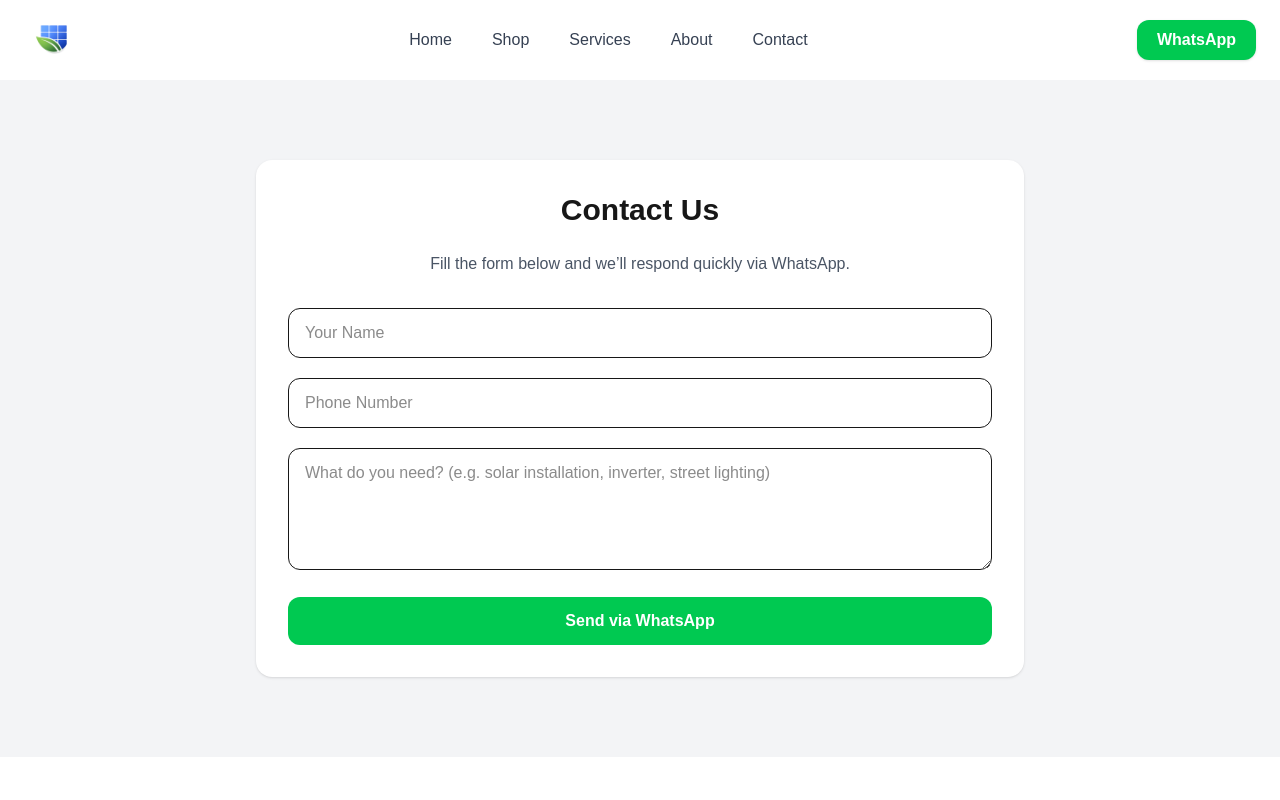
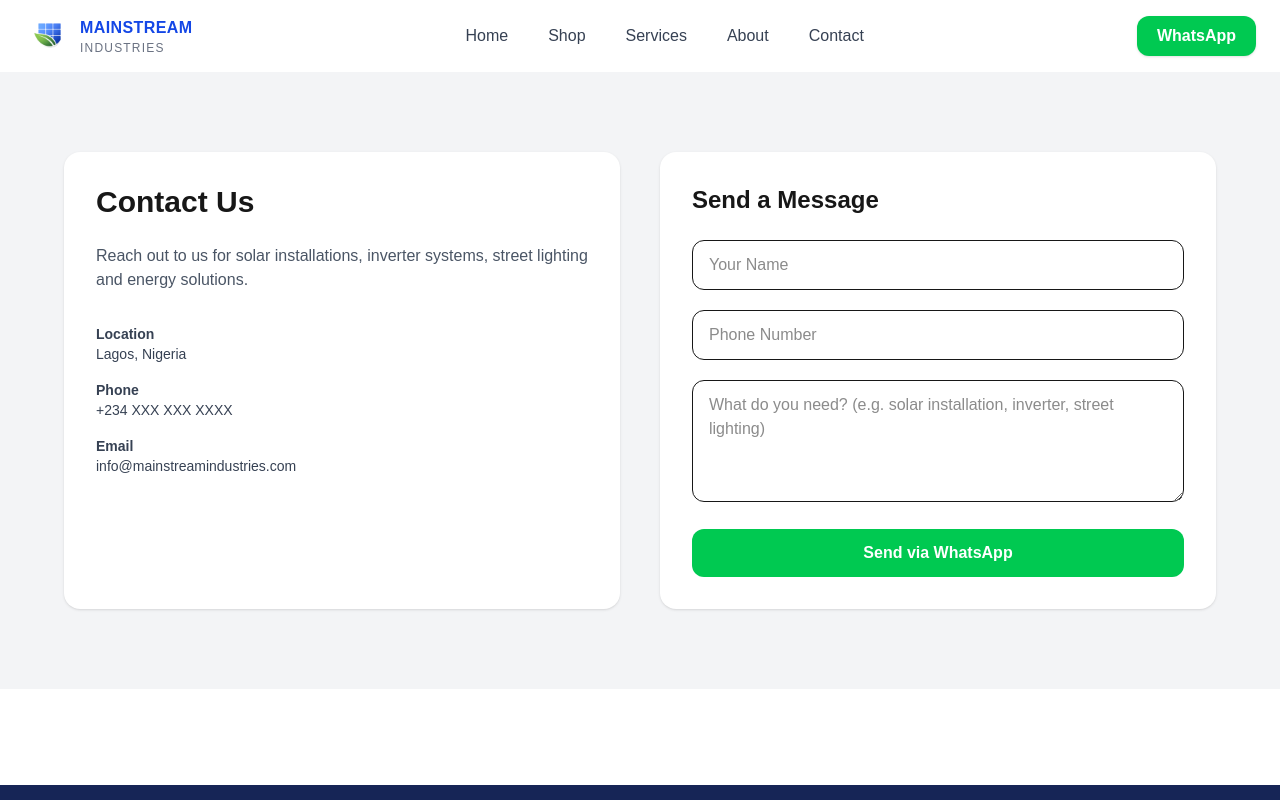
Before and after one commit to sergeambeshi-bit/mainstream-industries, a Next.js app: page /contact in a window 1280 px wide. Shown: the top 800 px of the page. Built offline with nearby package versions, Linux system fonts and the light colour scheme.

Commit message:
added full company contact details and improved contact page layout

```diff
--- a/app/contact/page.tsx
+++ b/app/contact/page.tsx
@@ -24,17 +24,45 @@ Message: ${form.message}`;
 
   return (
     <div className="bg-gray-100 py-20 px-4 sm:px-6">
-      <div className="max-w-3xl mx-auto bg-white p-8 rounded-2xl shadow-sm">
+      <div className="max-w-6xl mx-auto grid md:grid-cols-2 gap-10">
 
-        <h1 className="text-3xl font-bold mb-6 text-center">
+        {/* 🔥 CONTACT INFO */}
+        <div className="bg-white p-8 rounded-2xl shadow-sm">
+          <h1 className="text-3xl font-bold mb-6">
             Contact Us
           </h1>
 
-        <p className="text-gray-600 text-center mb-8">
-          Fill the form below and we’ll respond quickly via WhatsApp.
+          <p className="text-gray-600 mb-8">
+            Reach out to us for solar installations, inverter systems, street lighting and energy solutions.
           </p>
 
-        {/* FORM */}
+          <div className="space-y-4 text-gray-700 text-sm">
+
+            <div>
+              <p className="font-semibold">Location</p>
+              <p>Lagos, Nigeria</p>
+            </div>
+
+            <div>
+              <p className="font-semibold">Phone</p>
+              <p>+234 XXX XXX XXXX</p>
+            </div>
+
+            <div>
+              <p className="font-semibold">Email</p>
+              <p>info@mainstreamindustries.com</p>
+            </div>
+
+          </div>
+        </div>
+
+        {/* 🧾 FORM */}
+        <div className="bg-white p-8 rounded-2xl shadow-sm">
+
+          <h2 className="text-2xl font-semibold mb-6">
+            Send a Message
+          </h2>
+
           <div className="space-y-5">
 
             <input
@@ -74,6 +102,8 @@ Message: ${form.message}`;
           </div>
 
         </div>
+
+      </div>
     </div>
   );
 }
--- a/components/Footer.tsx
+++ b/components/Footer.tsx
@@ -37,48 +37,36 @@ export default function Footer() {
           </h3>
 
           <ul className="space-y-2 text-blue-200 text-sm">
-            <li>
-              <Link href="/" className="hover:text-white transition">
-                Home
-              </Link>
-            </li>
-            <li>
-              <Link href="/shop" className="hover:text-white transition">
-                Shop
-              </Link>
-            </li>
-            <li>
-              <Link href="/services" className="hover:text-white transition">
-                Services
-              </Link>
-            </li>
-            <li>
-              <Link href="/about" className="hover:text-white transition">
-                About
-              </Link>
-            </li>
-            <li>
-              <Link href="/contact" className="hover:text-white transition">
-                Contact
-              </Link>
-            </li>
+            <li><Link href="/" className="hover:text-white transition">Home</Link></li>
+            <li><Link href="/shop" className="hover:text-white transition">Shop</Link></li>
+            <li><Link href="/services" className="hover:text-white transition">Services</Link></li>
+            <li><Link href="/about" className="hover:text-white transition">About</Link></li>
+            <li><Link href="/contact" className="hover:text-white transition">Contact</Link></li>
           </ul>
         </div>
 
-        {/* Contact */}
+        {/* 🔥 UPDATED CONTACT */}
         <div>
           <h3 className="font-semibold mb-4 text-white">
             Contact
           </h3>
 
+          {/* Location */}
           <p className="text-blue-200 text-sm mb-2">
-            Nigeria
+            Lagos, Nigeria
           </p>
 
+          {/* Phone */}
+          <p className="text-blue-200 text-sm">
+            Phone: +234 XXX XXX XXXX
+          </p>
+
+          {/* Email */}
           <p className="text-blue-200 text-sm mb-6">
             Email: info@mainstreamindustries.com
           </p>
 
+          {/* WhatsApp */}
           <a
             href="https://wa.me/234XXXXXXXXXX"
             className="inline-block bg-green-500 hover:bg-green-600 px-5 py-3 rounded-xl text-black font-semibold transition shadow-md"
--- a/components/Navbar.tsx
+++ b/components/Navbar.tsx
@@ -28,9 +28,11 @@ export default function Navbar() {
     >
       <div className="max-w-7xl mx-auto flex justify-between items-center px-4 sm:px-6 py-3">
 
-        {/* 🔥 LOGO */}
-        <Link href="/" className="flex items-center">
-          <div className="relative w-12 h-12 md:w-14 md:h-14">
+        {/* 🔥 UPDATED LOGO WITH COMPANY NAME */}
+        <Link href="/" className="flex items-center gap-2">
+
+          {/* Logo */}
+          <div className="relative w-10 h-10 md:w-12 md:h-12">
             <Image
               src="/logo-icon.png"
               alt="Mainstream Industries Logo"
@@ -39,6 +41,17 @@ export default function Navbar() {
               priority
             />
           </div>
+
+          {/* Company Name */}
+          <div className="leading-tight hidden sm:block">
+            <p className="font-bold text-blue-700 text-sm md:text-base tracking-wide">
+              MAINSTREAM
+            </p>
+            <p className="text-[10px] md:text-xs text-gray-500 tracking-widest">
+              INDUSTRIES
+            </p>
+          </div>
+
         </Link>
 
         {/* Desktop Menu */}
```
Lines whose indentation alone changed are shown as unchanged.
